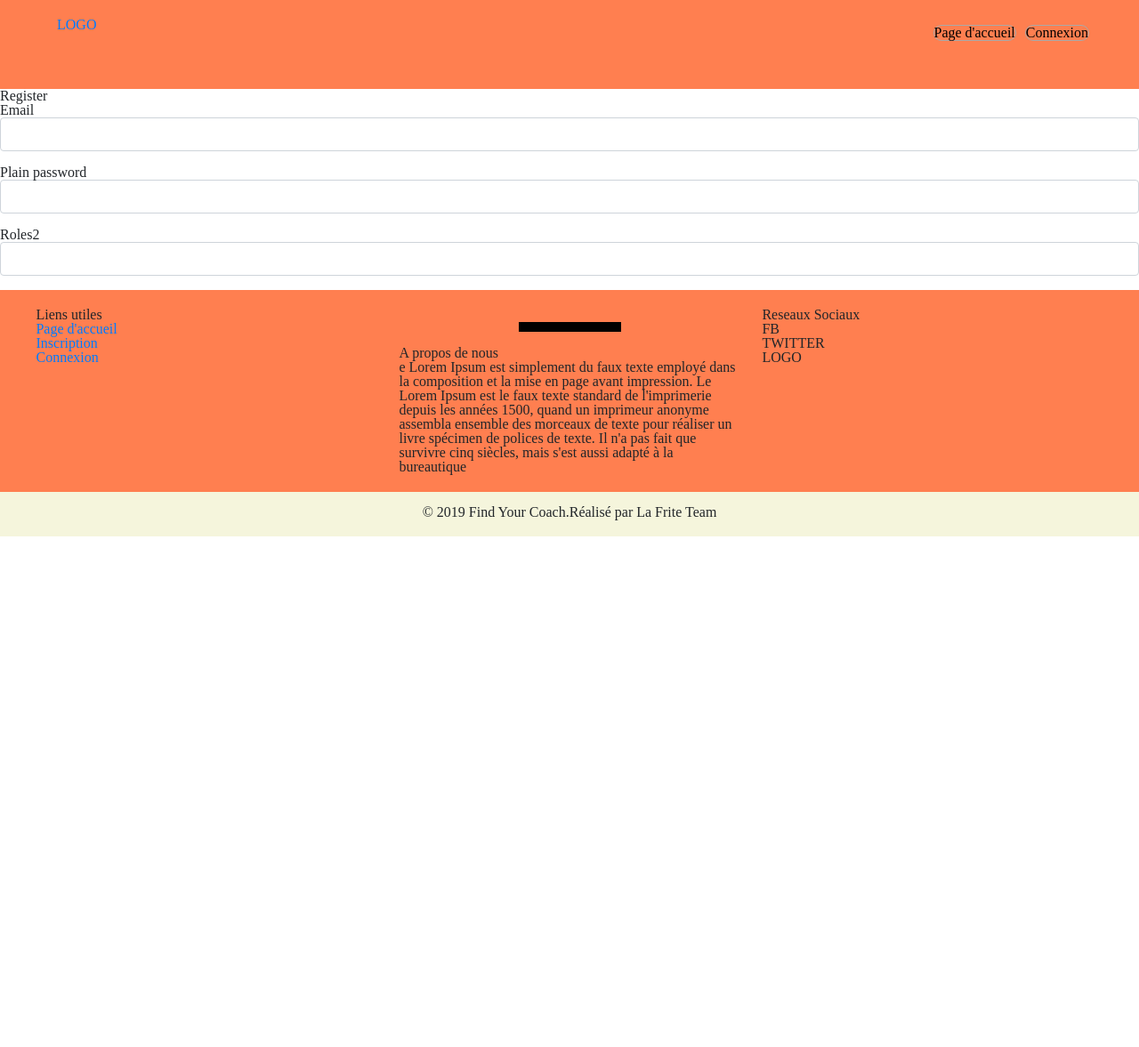
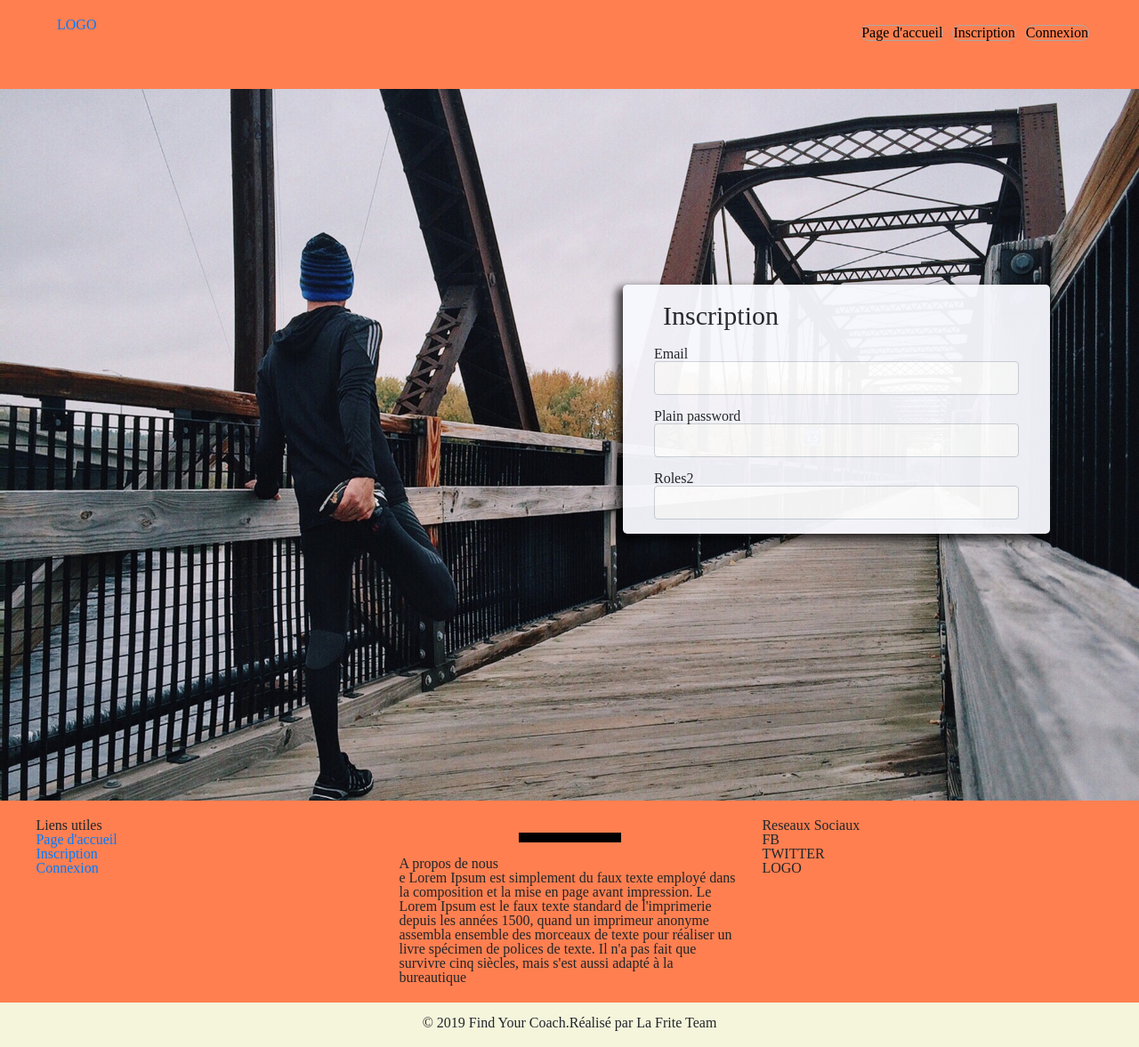
Before and after one commit to sauvalsen/find_your_coach, a Symfony app: template templates/registration/register.html.twig in a window 1280 px wide. Shown: the whole page at 89% size. Before the commit the page ends 603 px from the top, so only its background shows below. Run offline with Twig, Linux system fonts and the light colour scheme; the template is opened without the code that fills it, so the values that code supplies are empty; form fields are guessed from the names that the template uses; some libraries are stand-ins or nearby versions.

Commit message:
Style page d'inscription

```diff
--- a/public/asset_front/css/style.css
+++ b/public/asset_front/css/style.css
@@ -59,6 +59,7 @@ table {
 
 :root {
     --Couleur-principale: coral;
+    --h2-size: 30px;
   }
 
 /***************** Style CSS ***********************/
@@ -99,13 +100,27 @@ ul.nav.navbar {
     background-size: cover;
     height: 800px;
 }
+.wrap {
+    max-width: 1200px;
+}
 .formulaire-inscription {
-    margin-top: 200px;
+    margin: 200px 5%;
     float: right;
-    width: 50%;
-    padding: 50px;
-    background-color: whitesmoke;
+    width: 40%;
+    padding: 0 35px;
+    background-color: ghostwhite;
+    opacity: 0.95;
     border-radius:5px;
+    box-shadow: -5px 5px 10px 2px rgba(0,0,0,0.75);
+}
+.titre-inscription{
+    font-size: var(--h2-size);
+    padding: 20px 0 20px 10px;
+}
+#registration_form_submit {
+    background-color: var(--Couleur-principale);
+    border: none;
+    width: 100%;
 }
 /*footer*/
 
@@ -116,8 +131,6 @@ footer{
     width:30%;
     background-color:black;
     height:10px;
-
-
 }
 .colones{
     margin-left:-2%;
--- a/src/Controller/RegistrationController.php
+++ b/src/Controller/RegistrationController.php
@@ -12,7 +12,7 @@ use Symfony\Component\Routing\Annotation\Route;
 use Symfony\Component\Security\Core\Encoder\UserPasswordEncoderInterface;
 use Symfony\Component\Security\Guard\GuardAuthenticatorHandler;
 
-class  extends AbstractController
+class RegistrationController extends AbstractController
 {
     /**
      * @Route("/register", name="app_register")
--- a/src/Entity/User.php
+++ b/src/Entity/User.php
@@ -33,7 +33,7 @@ class User implements UserInterface,\Serializable
      */
     private $roles = [];
 
-    public $roles2;
+    private $roles2;
 
     /**
      * @var string The hashed password
--- a/templates/base.html.twig
+++ b/templates/base.html.twig
@@ -27,6 +27,7 @@
                                 <li><a href="{{ path('app_logout') }}">Deconnexion</a></li>
                             {% endif %}
                         {% else %}
+                            <li class="inscription"><a href="{{ path('app_register') }}">Inscription</a></li>
                             <li class="connexion"><a href="{{ path('app_login') }}">Connexion</a></li>
                         {% endif %}
                     </ul>
--- a/templates/default/index.html.twig
+++ b/templates/default/index.html.twig
@@ -3,9 +3,5 @@
 {% block title %}Accueil{% endblock %}
 
 {% block body %}
-    <div class="fond">
-        <div class="formulaire-inscription">
-{#            {% include 'registration/register.html.twig' %}#}
-        </div>
-    </div>
+
 {% endblock %}
--- a/templates/registration/register.html.twig
+++ b/templates/registration/register.html.twig
@@ -3,11 +3,17 @@
 {% block title %}Register{% endblock %}
 
 {% block body %}
-    <h1>Register</h1>
+    <div class="fond">
+        <div class="wrap">
+            <div class="formulaire-inscription">
+                <h2 class="titre-inscription">Inscription</h2>
 
-    {{ form_start(registrationForm) }}
-        {{ form_row(registrationForm.email) }}
-        {{ form_row(registrationForm.plainPassword) }}
-        {{ form_row(registrationForm.roles2) }}
-    {{ form_end(registrationForm) }}
+                {{ form_start(registrationForm) }}
+                    {{ form_row(registrationForm.email) }}
+                    {{ form_row(registrationForm.plainPassword) }}
+                    {{ form_row(registrationForm.roles2) }}
+                {{ form_end(registrationForm) }}
+            </div>
+        </div>
+    </div>
 {% endblock %}
```
Also changed, not shown: src/Form/RegistrationFormType.php (+6 -1 lines).
